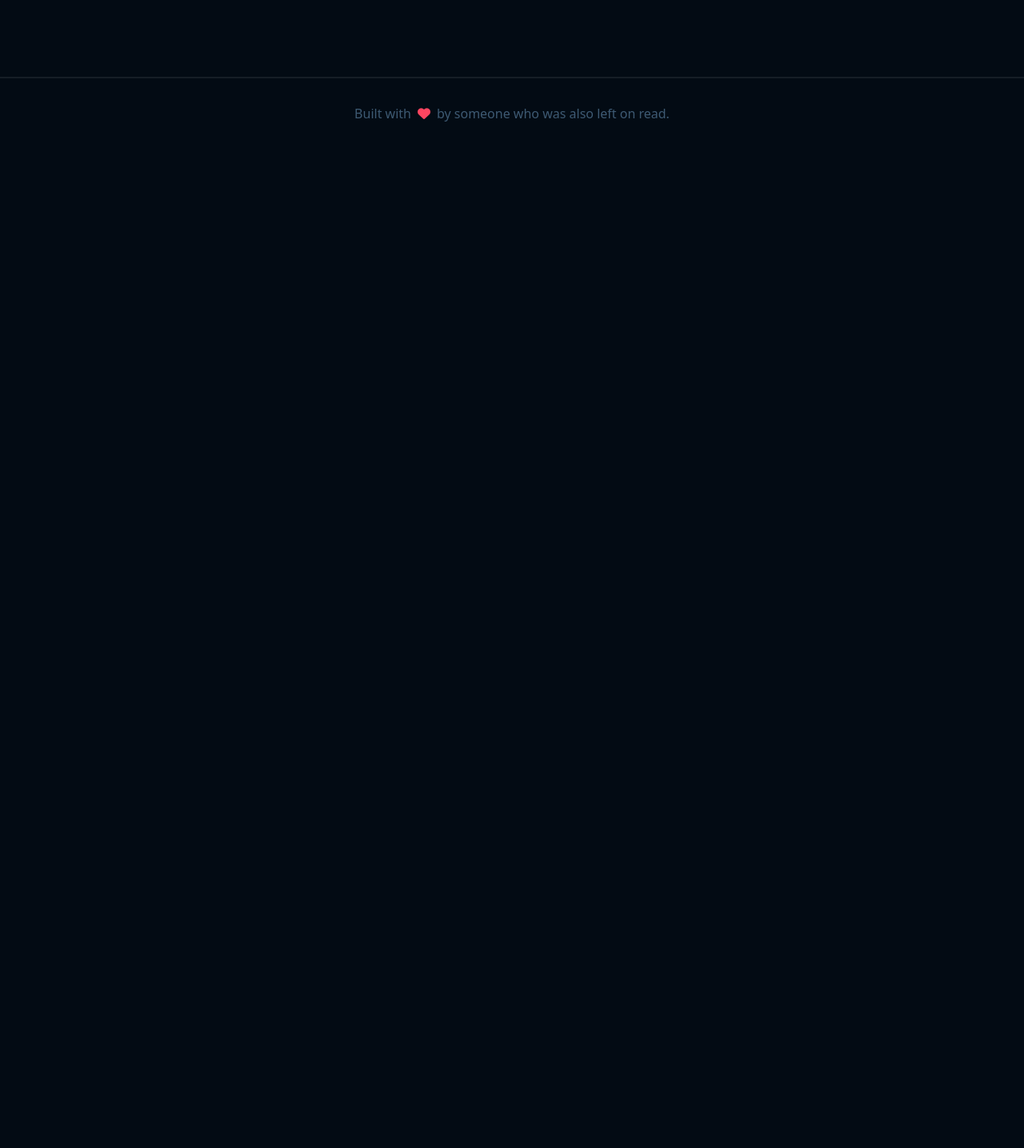
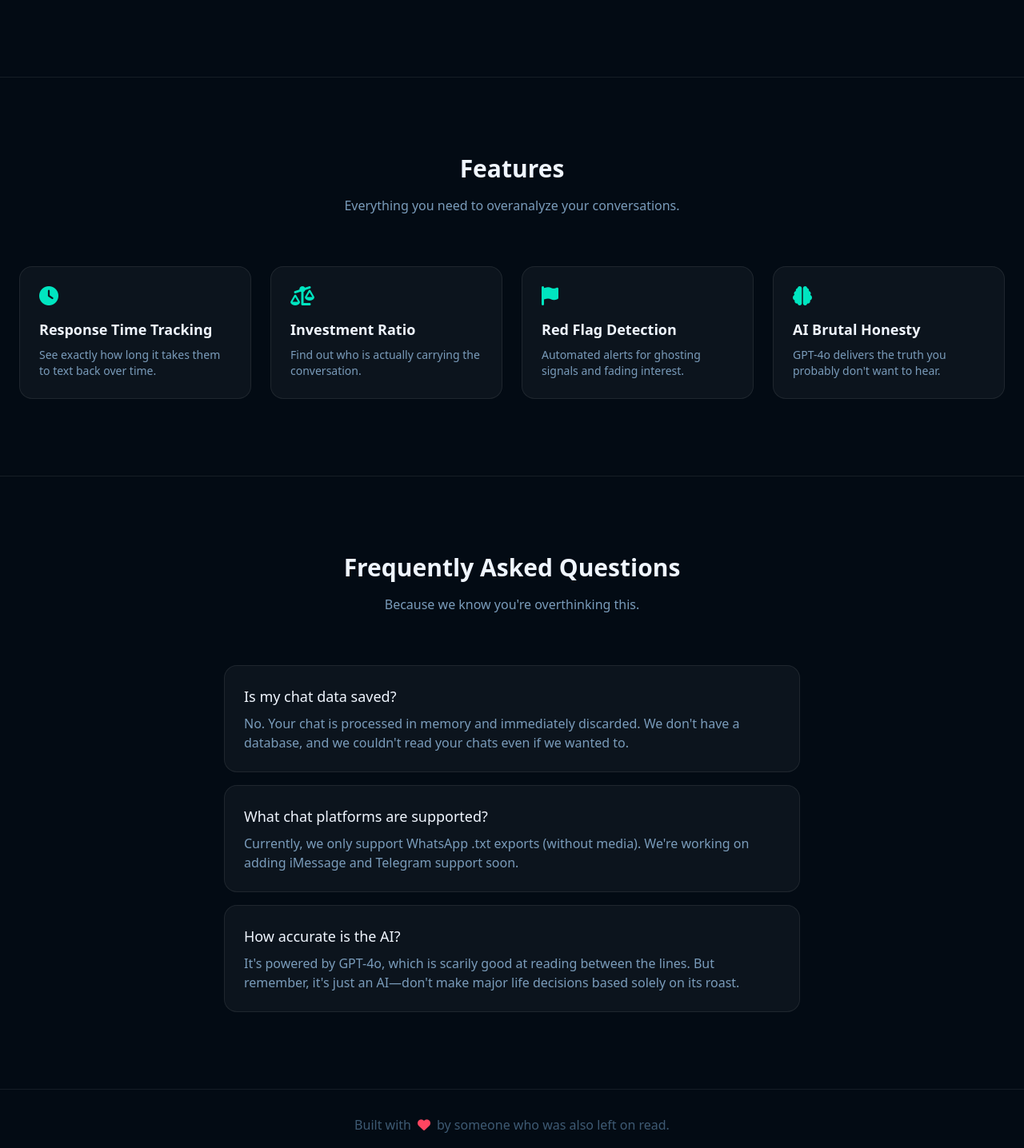
Before and after one commit to Orionkaze/Ghosted.AI, a Next.js app: page / in a window 1280 px wide. Shown: the part 1254-2690 px from the top of the page at 80% size. Before the commit the page ends 1440 px from the top, so only its background shows below. Built offline with nearby package versions, Linux system fonts and the light colour scheme.

Commit message:
feat: implement landing page with feature overview and FAQ sections

```diff
--- a/app/page.tsx
+++ b/app/page.tsx
@@ -96,6 +96,52 @@ export default function LandingPage() {
         </div>
       </section>
 
+      {/* Features Section */}
+      <section id="features" className="py-24">
+        <div className="max-w-[1280px] mx-auto px-6">
+          <div className="text-center mb-16">
+            <h2 className="text-3xl font-display font-bold mb-4">Features</h2>
+            <p className="text-text-secondary">Everything you need to overanalyze your conversations.</p>
+          </div>
+          <div className="grid grid-cols-1 md:grid-cols-2 lg:grid-cols-4 gap-6">
+            {[
+              { icon: "fa-clock", title: "Response Time Tracking", desc: "See exactly how long it takes them to text back over time." },
+              { icon: "fa-scale-unbalanced", title: "Investment Ratio", desc: "Find out who is actually carrying the conversation." },
+              { icon: "fa-flag", title: "Red Flag Detection", desc: "Automated alerts for ghosting signals and fading interest." },
+              { icon: "fa-brain", title: "AI Brutal Honesty", desc: "GPT-4o delivers the truth you probably don't want to hear." }
+            ].map((feature, i) => (
+              <div key={i} className="bg-surface border border-border p-6 rounded-2xl hover:border-teal/50 transition-colors">
+                <i className={`fa-solid ${feature.icon} text-2xl text-teal mb-4`} />
+                <h3 className="font-display font-bold text-lg mb-2">{feature.title}</h3>
+                <p className="text-sm text-text-secondary">{feature.desc}</p>
+              </div>
+            ))}
+          </div>
+        </div>
+      </section>
+
+      {/* FAQ Section */}
+      <section id="faq" className="py-24 bg-bg-secondary/50 border-t border-border">
+        <div className="max-w-3xl mx-auto px-6">
+          <div className="text-center mb-16">
+            <h2 className="text-3xl font-display font-bold mb-4">Frequently Asked Questions</h2>
+            <p className="text-text-secondary">Because we know you're overthinking this.</p>
+          </div>
+          <div className="space-y-4">
+            {[
+              { q: "Is my chat data saved?", a: "No. Your chat is processed in memory and immediately discarded. We don't have a database, and we couldn't read your chats even if we wanted to." },
+              { q: "What chat platforms are supported?", a: "Currently, we only support WhatsApp .txt exports (without media). We're working on adding iMessage and Telegram support soon." },
+              { q: "How accurate is the AI?", a: "It's powered by GPT-4o, which is scarily good at reading between the lines. But remember, it's just an AI—don't make major life decisions based solely on its roast." }
+            ].map((faq, i) => (
+              <div key={i} className="bg-surface border border-border p-6 rounded-2xl">
+                <h3 className="font-medium text-lg mb-2 text-text-primary">{faq.q}</h3>
+                <p className="text-text-secondary">{faq.a}</p>
+              </div>
+            ))}
+          </div>
+        </div>
+      </section>
+
       {/* Footer */}
       <footer className="py-8 text-center text-text-muted border-t border-border mt-auto">
         <p className="flex items-center justify-center gap-2">
```
